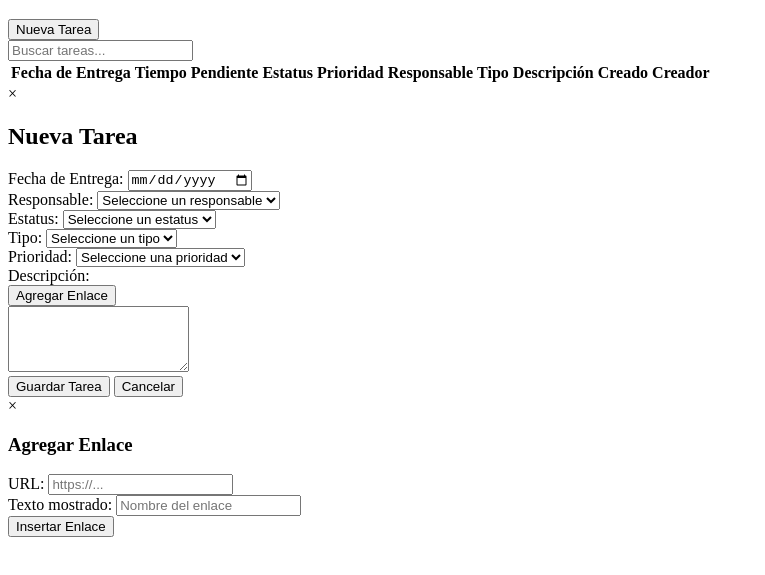
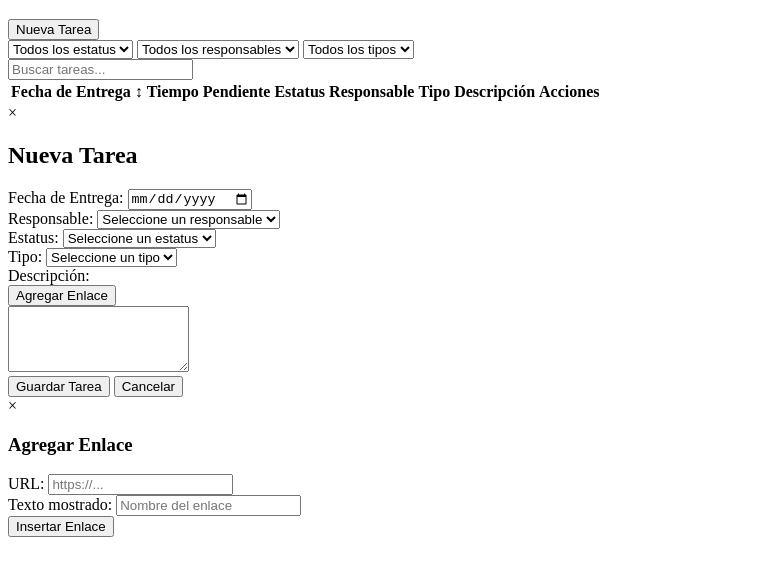
Before and after one commit to adrianlopezgonzalez/proyectosJM, a plain HTML site: page Index.html in a window 1280 px wide. Shown: the part 61-636 px from the top of the page, without its empty margins (0-765 px from the left). Drawn offline with Linux system fonts and the light colour scheme.

Commit message:
Update Index.html

```diff
--- a/Index.html
+++ b/Index.html
@@ -18,6 +18,20 @@
 
     <div class="controls">
       <button id="btnNuevaTarea" class="btn btn-primary">Nueva Tarea</button>
+      <div class="filters">
+        <select id="filterEstatus" class="filter-select">
+          <option value="">Todos los estatus</option>
+          <!-- Se cargará dinámicamente -->
+        </select>
+        <select id="filterResponsable" class="filter-select">
+          <option value="">Todos los responsables</option>
+          <!-- Se cargará dinámicamente -->
+        </select>
+        <select id="filterTipo" class="filter-select">
+          <option value="">Todos los tipos</option>
+          <!-- Se cargará dinámicamente -->
+        </select>
+      </div>
       <div class="search-box">
         <input type="text" id="searchInput" placeholder="Buscar tareas...">
       </div>
@@ -27,15 +41,13 @@
       <table id="tasksTable">
         <thead>
           <tr>
-            <th>Fecha de Entrega</th>
+            <th class="sortable" data-sort="fechaEntrega">Fecha de Entrega <span class="sort-icon">&#8597;</span></th>
             <th>Tiempo Pendiente</th>
             <th>Estatus</th>
-            <th>Prioridad</th>
             <th>Responsable</th>
             <th>Tipo</th>
             <th>Descripción</th>
-            <th>Creado</th>
-            <th>Creador</th>
+            <th>Acciones</th>
           </tr>
         </thead>
         <tbody id="tasksTableBody">
@@ -45,12 +57,14 @@
     </div>
   </div>
 
-  <!-- Modal para nueva tarea -->
+  <!-- Modal para nueva/editar tarea -->
   <div id="taskModal" class="modal">
     <div class="modal-content">
       <span class="close">&times;</span>
-      <h2>Nueva Tarea</h2>
+      <h2 id="modalTitle">Nueva Tarea</h2>
       <form id="taskForm">
+        <input type="hidden" id="taskRowNumber" name="taskRowNumber">
+
         <div class="form-group">
           <label for="fechaEntrega">Fecha de Entrega:</label>
           <input type="date" id="fechaEntrega" name="fechaEntrega">
@@ -76,14 +90,6 @@
           <label for="tipo">Tipo:</label>
           <select id="tipo" name="tipo" required>
             <option value="">Seleccione un tipo</option>
-            <!-- Se cargarán dinámicamente -->
-          </select>
-        </div>
-
-        <div class="form-group">
-          <label for="prioridad">Prioridad:</label>
-          <select id="prioridad" name="prioridad" required>
-            <option value="">Seleccione una prioridad</option>
             <!-- Se cargarán dinámicamente -->
           </select>
         </div>
```
